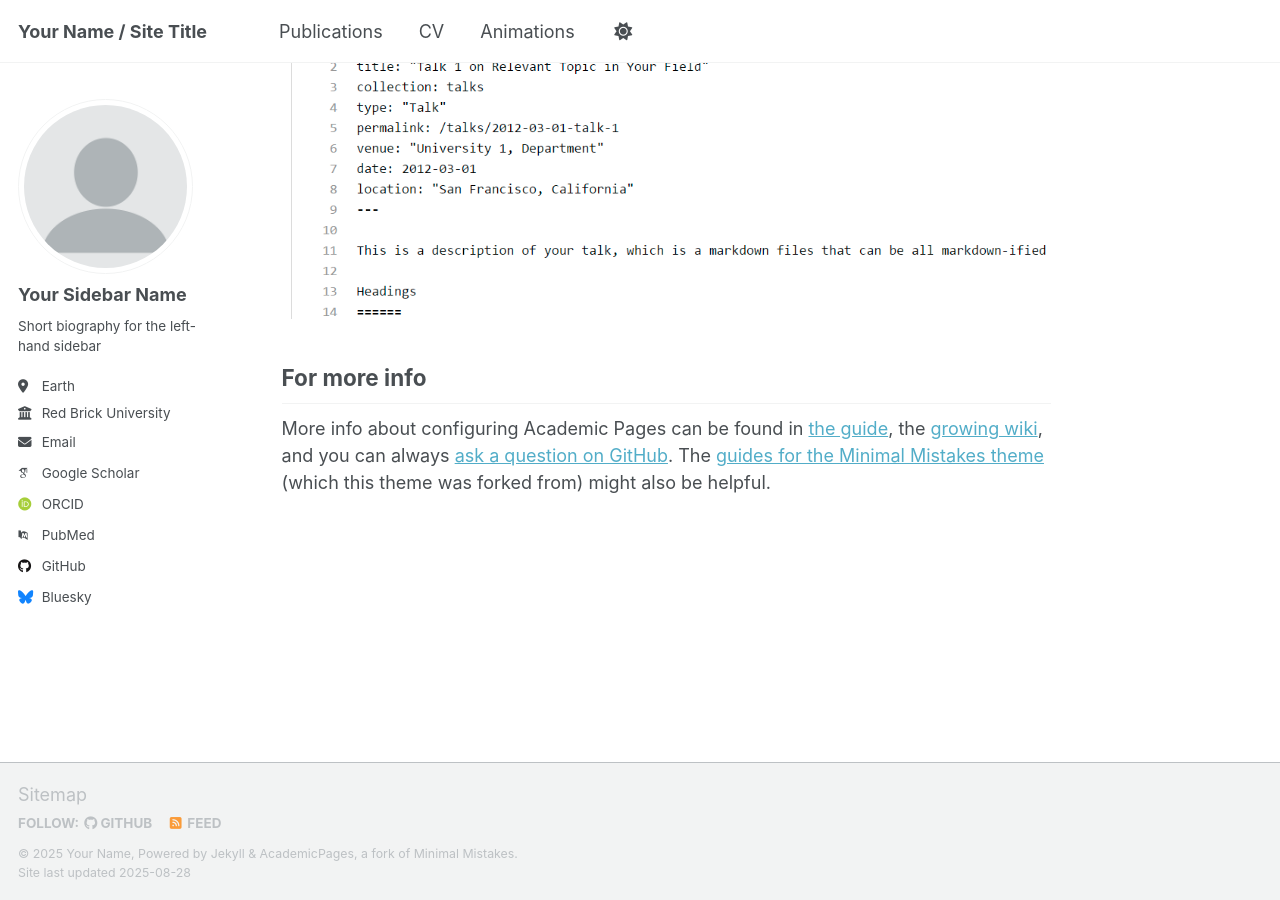
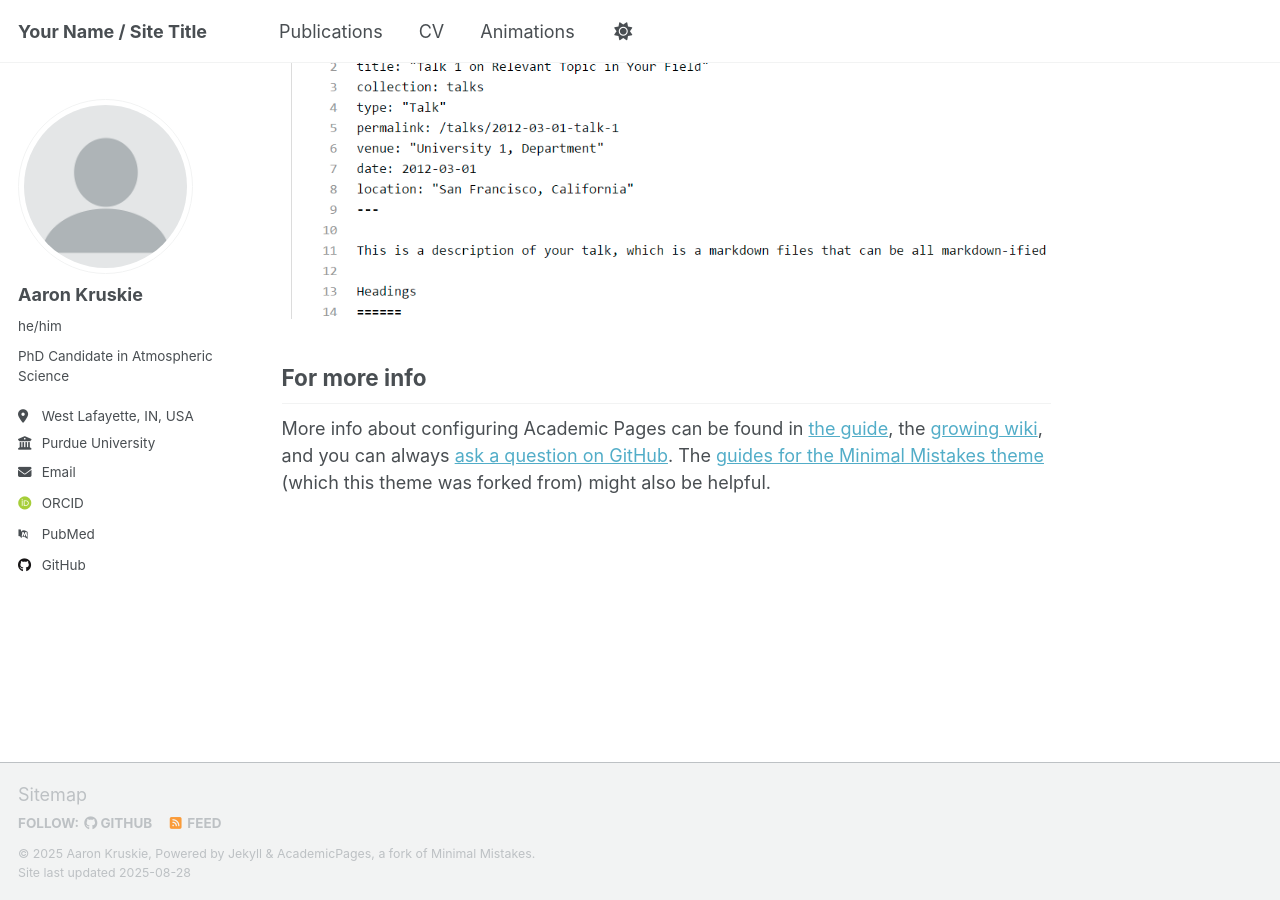
Before and after one commit to akruskie/akruskie.github.io, a Jekyll site: the page built from _pages/about.md, in a window 1280 px wide and 900 px high, scrolled down 2880 px. Built offline with Jekyll 4.4.1, drawn with Linux system fonts in a browser that asks for light colours; some web fonts are replaced; a script that is not in the unit is left out.

Commit message:
Update _config.yml

```diff
--- a/_config.yml
+++ b/_config.yml
@@ -11,11 +11,11 @@ locale                   : "en-US"
 site_theme               : "default" # Currently available options are "default", "air"
 title                    : "Your Name / Site Title"
 title_separator          : "-"
-name                     : &name "Your Name"
+name                     : &name "Aaron Kruskie"
 description              : &description "personal description"
-url                      : https://academicpages.github.io # the base hostname & protocol for your site e.g. "https://[your GitHub username].github.io" or if you already have some other page hosted on Github then use "https://[your GitHub username].github.io/[Your Repo Name]"
+url                      : https://akruskie.github.io # the base hostname & protocol for your site e.g. "https://[your GitHub username].github.io" or if you already have some other page hosted on Github then use "https://[your GitHub username].github.io/[Your Repo Name]"
 baseurl                  : "" # the subpath of your site, e.g. "/blog"
-repository               : "academicpages/academicpages.github.io"
+repository               : "akruskie/akruskie.github.io"
 
 # Site Author - The following control what appear as part of the author content on the side bar.
 #               If a field is blank the icon and link will not appear, otherwise it will be shown.
@@ -23,21 +23,21 @@ repository               : "academicpages/academicpages.github.io"
 author:
   # Biographic information
   avatar           : "profile.png"
-  name             : "Your Sidebar Name"
-  pronouns         : # example: "she/her"
-  bio              : "Short biography for the left-hand sidebar"
-  location         : "Earth"
-  employer         : "Red Brick University"
+  name             : "Aaron Kruskie"
+  pronouns         : "he/him"
+  bio              : "PhD Candidate in Atmospheric Science"
+  location         : "West Lafayette, IN, USA"
+  employer         : "Purdue University"
   uri              : # URL
   email            : "none@example.org"
 
   # Academic websites
   academia         : # URL
   arxiv            : # URL - Update with the correct link to your profile
-  googlescholar    : "https://scholar.google.com/citations?user=PS_CX0AAAAAJ"
+  googlescholar    : #"https://scholar.google.com/citations?user=PS_CX0AAAAAJ"
   inspire-hep      : # URL
   impactstory      : # URL
-  orcid            : "http://orcid.org/yourorcidurl"
+  orcid            : "https://orcid.org/0009-0005-8024-7429"
   semantic         : # URL
   pubmed           : "https://www.ncbi.nlm.nih.gov/pubmed/?term=john+snow"
   researchgate     : # URL
@@ -47,13 +47,13 @@ author:
   bitbucket        : # Username - Update with your username on the site
   codepen          : # Username
   dribbble         : # Username
-  github           : "academicpages"
+  github           : "akruskie"
   kaggle           : # Username
   stackoverflow    : # User number or user number and name (i.e., use "1" or "1/jeff-atwood")
 
   # Social media
   artstation       : # Username
-  bluesky          : "bsky.app" # Replace this with you Bluesky username
+  bluesky          : #"bsky.app" # Replace this with you Bluesky username
   facebook         : # Username
   flickr           : # Username
   foursquare       : # Username
```
